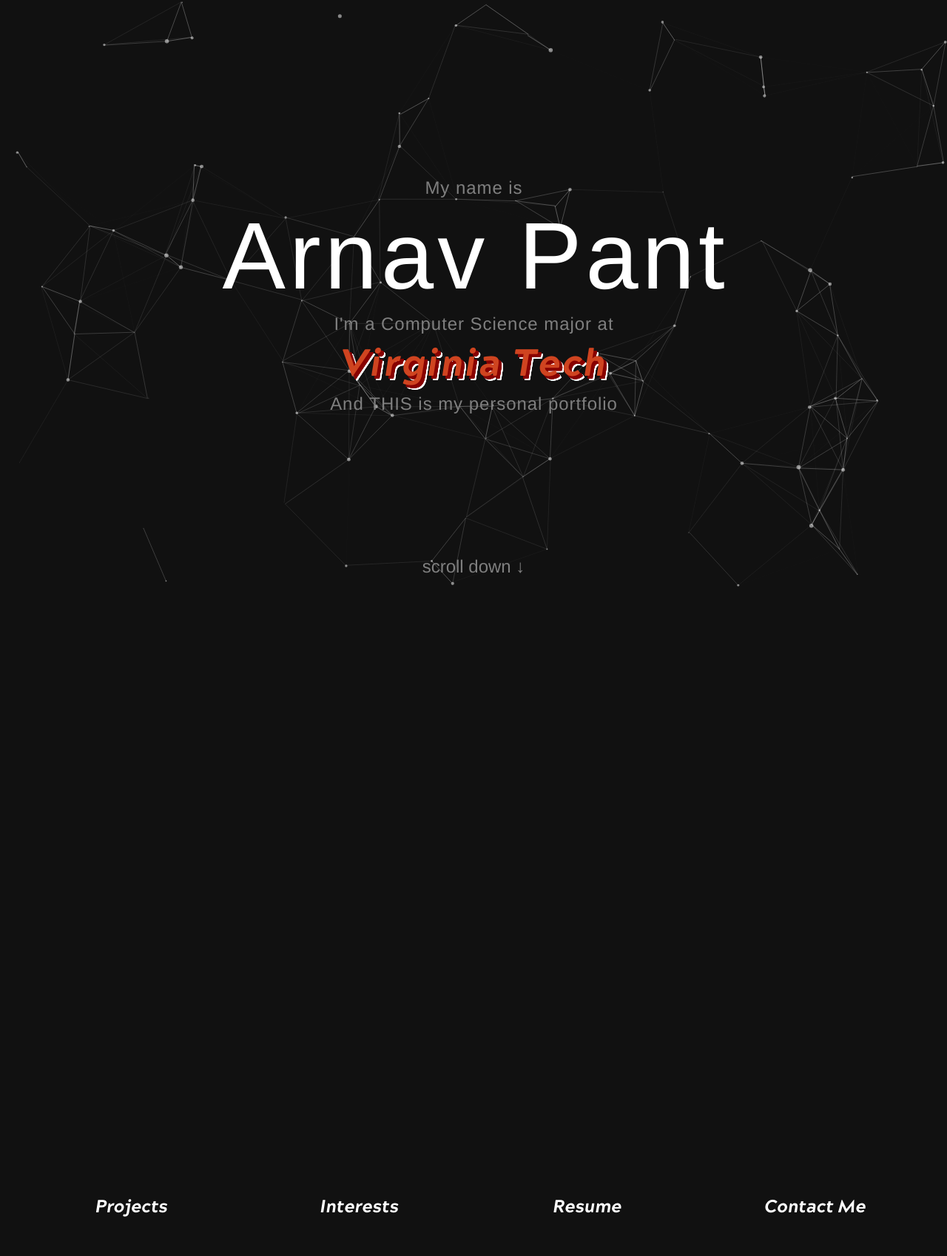
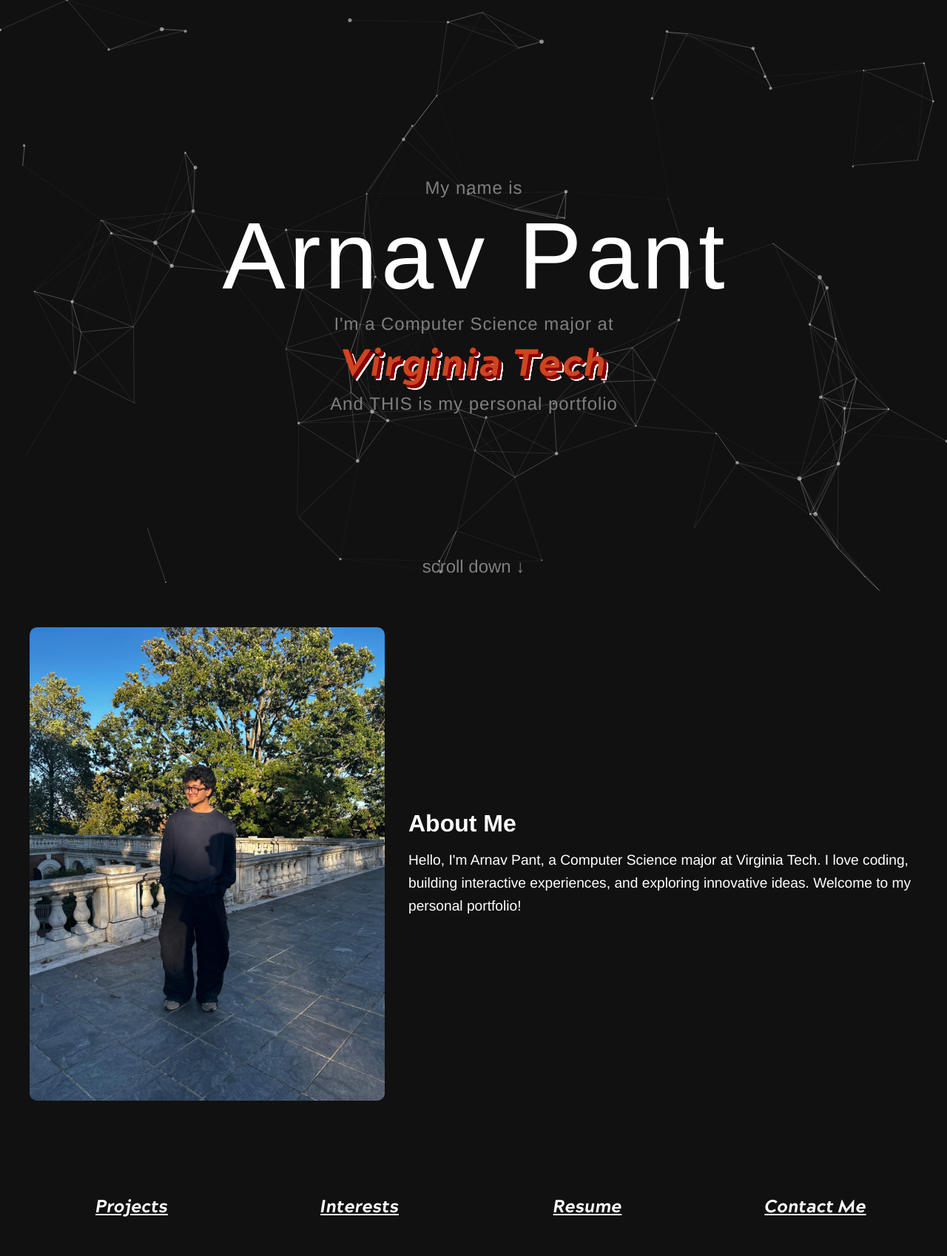
Before and after one commit to arnavpant/Personal-Portfolio, a website: page index.html in a window 1280 px wide. Shown: the whole page at 74% size. Drawn offline with nearby package versions, Linux system fonts and the light colour scheme; animation ran at ten frames a second; a web font is replaced by a local one.

Commit message:
fixed back button issues and removed animations from about content

```diff
--- a/css/style.css
+++ b/css/style.css
@@ -1,4 +1,4 @@
-/* ---------------------------------------
+  /* ---------------------------------------
    1) Custom Fonts and Global Reset
 --------------------------------------- */
 @font-face {
@@ -87,8 +87,7 @@
    4) ABOUT SECTION
 --------------------------------------- */
 .about {
-  opacity: 0;
-  transition: opacity 0.5s ease-out;
+  opacity: 1;
   padding: 3rem 1rem;
   background-color: transparent; /* was #111 */
   color: #fff;
--- a/index.html
+++ b/index.html
@@ -23,7 +23,6 @@
   <div id="particles-js"></div>
 
   <!-- HERO SECTION (fullscreen) -->
-  <!-- HERO SECTION (fullscreen) -->
   <section class="hero" id="hero">
     <!-- Background random letters container -->
     <div id="random-letters-container"></div>
@@ -37,7 +36,6 @@
       <span class="scroll-arrow">&#8595;</span>
     </div>
   </section>
-
 
   <!-- ABOUT ME SECTION -->
   <section class="about" id="about">
@@ -53,18 +51,40 @@
   <!-- CARDS SECTION -->
   <section class="cards-section" id="cards">
     <div class="cards-container">
-      <div class="card" id="card-projects" data-target="projects.html">
+      <!--  Using real anchor tags instead of divs.
+            Notice the onClick calls animateCard(event, '...') so we can do the same full-screen animation,
+            but the link is still "real," making the browser's Back button behave correctly. -->
+      <a
+        href="projects.html"
+        class="card"
+        onClick="return animateCard(event, 'projects.html')"
+      >
         <h3>Projects</h3>
-      </div>
-      <div class="card" id="card-interests" data-target="interests.html">
+      </a>
+
+      <a
+        href="interests.html"
+        class="card"
+        onClick="return animateCard(event, 'interests.html')"
+      >
         <h3>Interests</h3>
-      </div>
-      <div class="card" id="card-resume" data-target="resume.html">
+      </a>
+
+      <a
+        href="resume.html"
+        class="card"
+        onClick="return animateCard(event, 'resume.html')"
+      >
         <h3>Resume</h3>
-      </div>
-      <div class="card" id="card-contact" data-target="contact.html">
+      </a>
+
+      <a
+        href="contact.html"
+        class="card"
+        onClick="return animateCard(event, 'contact.html')"
+      >
         <h3>Contact Me</h3>
-      </div>
+      </a>
     </div>
   </section>
 
@@ -141,6 +161,7 @@
     });
   </script>
 
+  <!-- Our main script -->
   <script src="js/main.js"></script>
 </body>
 </html>
--- a/js/main.js
+++ b/js/main.js
@@ -1,62 +1,8 @@
-/* -------------------------------
-   1) SHUFFLING TEXT CODE
-   - Each line’s shuffling completes in exactly 4 seconds.
-   - Per-letter delay is computed as: letterDelay = 4000ms / (number of characters in the line)
-------------------------------- */
+/* main.js */
+
 document.addEventListener("DOMContentLoaded", function() {
-  // /* 1) CREATE RANDOM LETTERS */
-  // const randomLettersContainer = document.getElementById("random-letters-container");
-
-  // // Adjust these values as needed
-  // const NUM_LETTERS = 100;         // how many letters to generate
-  // const HERO_WIDTH = randomLettersContainer.offsetWidth;
-  // const HERO_HEIGHT = randomLettersContainer.offsetHeight;
-  // const SHUFFLE_DURATION = 3000;   // total shuffle time in ms
-
-  // // Create each letter span at a random position
-  // for (let i = 0; i < NUM_LETTERS; i++) {
-  //   const span = document.createElement("span");
-  //   span.className = "random-letter";
-  //   // Start with a random character
-  //   span.textContent = lettersSet[Math.floor(Math.random() * lettersSet.length)];
-
-  //   // Random position
-  //   const x = Math.random() * HERO_WIDTH;
-  //   const y = Math.random() * HERO_HEIGHT;
-
-  //   span.style.left = x + "px";
-  //   span.style.top = y + "px";
-
-  //   // Optional: random font size
-  //   span.style.fontSize = (0.8 + Math.random() * 2) + "rem";
-
-  //   randomLettersContainer.appendChild(span);
-
-  //   // For each letter, shuffle it until the duration ends
-  //   const startTime = Date.now();
-  //   const shuffleInterval = setInterval(() => {
-  //     const elapsed = Date.now() - startTime;
-  //     if (elapsed >= SHUFFLE_DURATION) {
-  //       clearInterval(shuffleInterval);
-  //       // Fade out or remove the letter
-  //       span.style.opacity = 0;
-  //       // Remove from DOM after fade-out
-  //       setTimeout(() => {
-  //         if (span.parentNode) {
-  //           span.parentNode.removeChild(span);
-  //         }
-  //       }, 1000); // match the CSS transition time
-  //     } else {
-  //       // Shuffle character
-  //       span.textContent = lettersSet[Math.floor(Math.random() * lettersSet.length)];
-  //     }
-  //   }, 50); // shuffle every 50ms
-  // }
-
-// All possible characters for shuffling
+  // SHUFFLING TEXT CODE
   const lettersSet = "ABCDEFGHIJKLMNOPQRSTUVWXYZabcdefghijklmnopqrstuvwxyz0123456789";
-
-// Define lines with text and style. (No letterDelay property needed now.)
   const lines = [
     { text: "My name is", style: "normal" },
     { text: "Arnav Pant", style: "highlight" },
@@ -65,40 +11,33 @@
     { text: "And THIS is my personal portfolio", style: "normal" }
   ];
 
-const totalDuration = 2500; // 3 seconds in milliseconds
-
+  const totalDuration = 2500; // 2.5s
   const shuffleContainer = document.getElementById("shuffle-container");
 
-// Process each line and create a container for its letters
   lines.forEach((line) => {
     const lineDiv = document.createElement("div");
     lineDiv.classList.add("line", line.style);
     shuffleContainer.appendChild(lineDiv);
 
     const startTime = Date.now();
-  // Compute the per-letter delay so the final letter locks in at 4000ms
     const letterDelay = totalDuration / line.text.length;
 
-  // Create a <span> for each character in the line
     Array.from(line.text).forEach((char, index) => {
       const span = document.createElement("span");
       span.classList.add("letter");
       span.setAttribute("data-final", char);
-    // Each letter locks in after (index+1)*letterDelay milliseconds
       span.setAttribute("data-locktime", (index + 1) * letterDelay);
       span.setAttribute("data-start", startTime);
 
       if (char === " ") {
         span.innerHTML = "&nbsp;";
       } else {
-      const randIndex = Math.floor(Math.random() * lettersSet.length);
-      span.textContent = lettersSet[randIndex];
+        span.textContent = lettersSet[Math.floor(Math.random() * lettersSet.length)];
       }
       lineDiv.appendChild(span);
     });
 
-  // Set up a shuffling interval for this line
-  const updateInterval = 80; // update every 80ms
+    const updateInterval = 80;
     const lineInterval = setInterval(() => {
       lineDiv.querySelectorAll(".letter").forEach((span) => {
         const finalChar = span.getAttribute("data-final");
@@ -125,44 +64,24 @@
     }, updateInterval);
   });
 
-/* -------------------------------
-   2) SCROLL EFFECT CODE
-      - As the user scrolls, the hero section zooms out.
-      - The About section fades in.
-------------------------------- */
-document.addEventListener("scroll", function () {
-  const hero = document.getElementById("hero");
-  const about = document.getElementById("about");
-  const scrollPos = window.scrollY;
-  const maxScroll = 300; // threshold for effect
 
-  // Calculate a scale factor for the hero section (scaling from 1 down to 0.8)
-  const scale = 1 - Math.min((scrollPos / maxScroll) * 0.2, 0.2);
-  hero.style.transform = `scale(${scale})`;
-
-  // Fade in the About section after scrolling 150px
-  if (scrollPos > 150) {
-    const opacity = Math.min((scrollPos - 150) / (maxScroll - 150), 1);
-    about.style.opacity = opacity;
-  } else {
-    about.style.opacity = 0;
-  }
 });
 
-// Select all card elements
-const cards = document.querySelectorAll('.card');
+/**
+ * Animate the clicked card to fullscreen, then navigate.
+ * Called inline in the anchor's onClick attribute in index.html.
+ */
+function animateCard(e, url) {
+  e.preventDefault(); // Stop immediate navigation
+  const card = e.currentTarget;
 
-cards.forEach(card => {
-  card.addEventListener('click', function() {
-    const targetUrl = card.dataset.target;
-
-    // Clone the card
+  // Clone the anchor (which looks like a card)
   const cardClone = card.cloneNode(true);
 
   // Get the card's current position and size
   const rect = card.getBoundingClientRect();
 
-    // Set initial styles for the clone to match the card exactly
+  // Set initial styles for the clone
   cardClone.style.position = 'fixed';
   cardClone.style.top = rect.top + 'px';
   cardClone.style.left = rect.left + 'px';
@@ -171,25 +90,22 @@
   cardClone.style.margin = 0;
   cardClone.style.borderRadius = getComputedStyle(card).borderRadius;
   cardClone.style.zIndex = 10000;
-
-    // Apply transition with a custom easing (slow start, then accelerates)
   cardClone.style.transition = 'all 0.8s cubic-bezier(0.42, 0, 1, 1)';
 
   // Append the clone to the body
   document.body.appendChild(cardClone);
 
-    // Force reflow so initial styles are applied before animating
+  // Force reflow
   cardClone.getBoundingClientRect();
 
-    // Animate the clone to fill the viewport
+  // Animate to full-screen
   cardClone.style.top = '0';
   cardClone.style.left = '0';
   cardClone.style.width = '100vw';
   cardClone.style.height = '100vh';
   cardClone.style.borderRadius = '0';
 
-    // Update the heading inside the clone.
-    // It will use the same font as your Virginia Tech text but remain white.
+  // Animate the heading inside the clone
   const heading = cardClone.querySelector('h3');
   if (heading) {
     heading.style.position = 'absolute';
@@ -197,28 +113,23 @@
     heading.style.left = '50%';
     heading.style.transform = 'translate(-50%, -50%)';
     heading.style.transition = 'font-size 0.8s cubic-bezier(0.42, 0, 1, 1)';
-      // Use the same font as your VT text
     heading.style.fontFamily = '"acherus_grotesque_-_extrabold_italic", "Helvetica Neue", Arial, sans-serif';
-      // Gradually increase font size to 10rem
     heading.style.fontSize = '10rem';
-      // Force color to white
     heading.style.color = '#ffffff';
-      // Keep text on one line
     heading.style.whiteSpace = 'nowrap';
   }
 
-    // Listen for the end of the transition (using width as trigger) then redirect
-    cardClone.addEventListener('transitionend', function(e) {
-      if (e.propertyName === 'width') {
-        window.location.href = targetUrl;
+  // When transition finishes, navigate
+  cardClone.addEventListener('transitionend', function(ev) {
+    if (ev.propertyName === 'width') {
+      window.location.href = url;
     }
   });
 
-    // Fallback: Redirect after 900ms if transitionend isn't fired
+  // Fallback: navigate after 900ms if transitionend isn't fired
   setTimeout(() => {
-      window.location.href = targetUrl;
+    window.location.href = url;
   }, 900);
-  });
-});
 
-});
+  return false; // Prevent anchor default
+}
```
Lines whose indentation alone changed are shown as unchanged.
